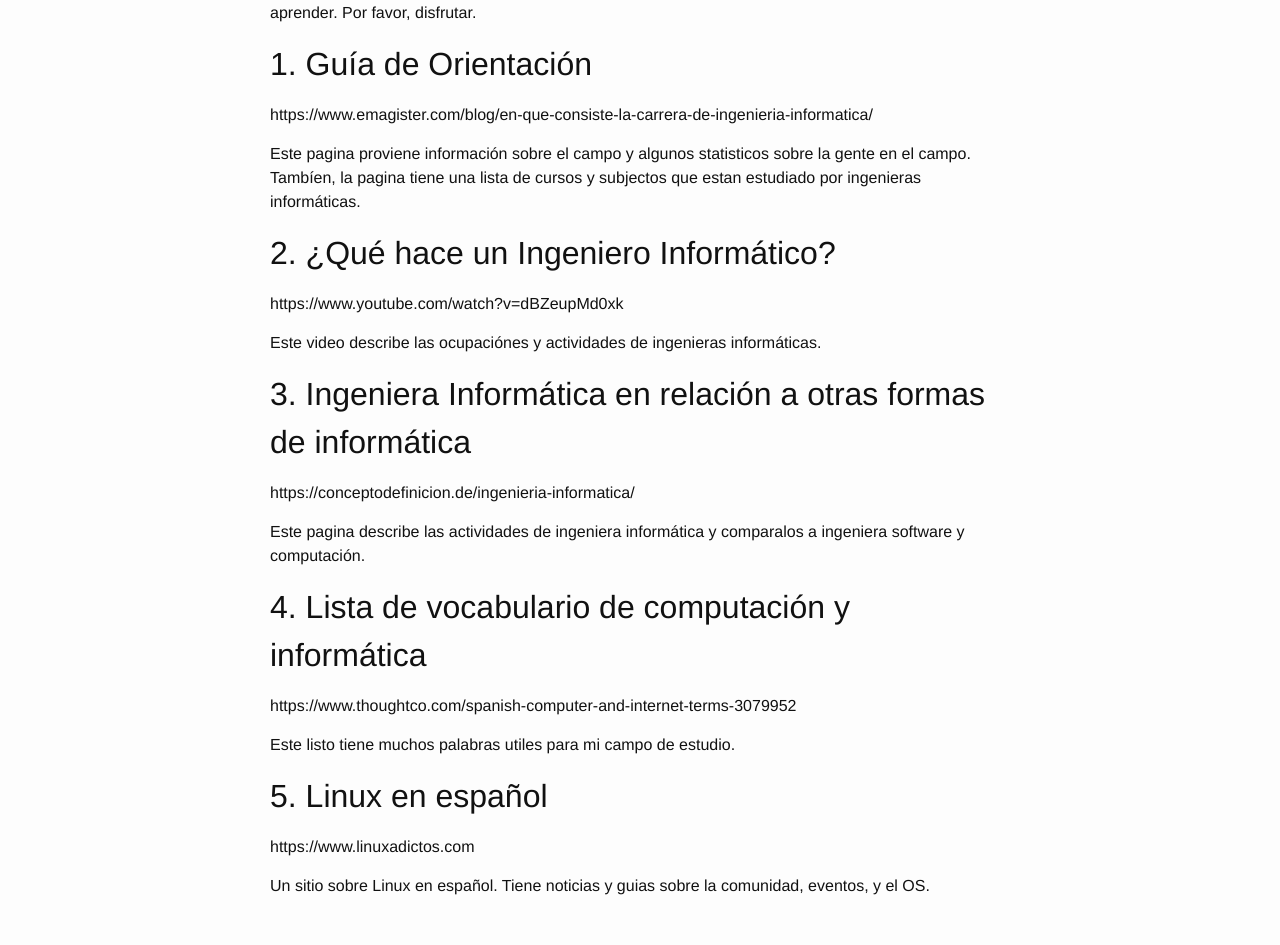
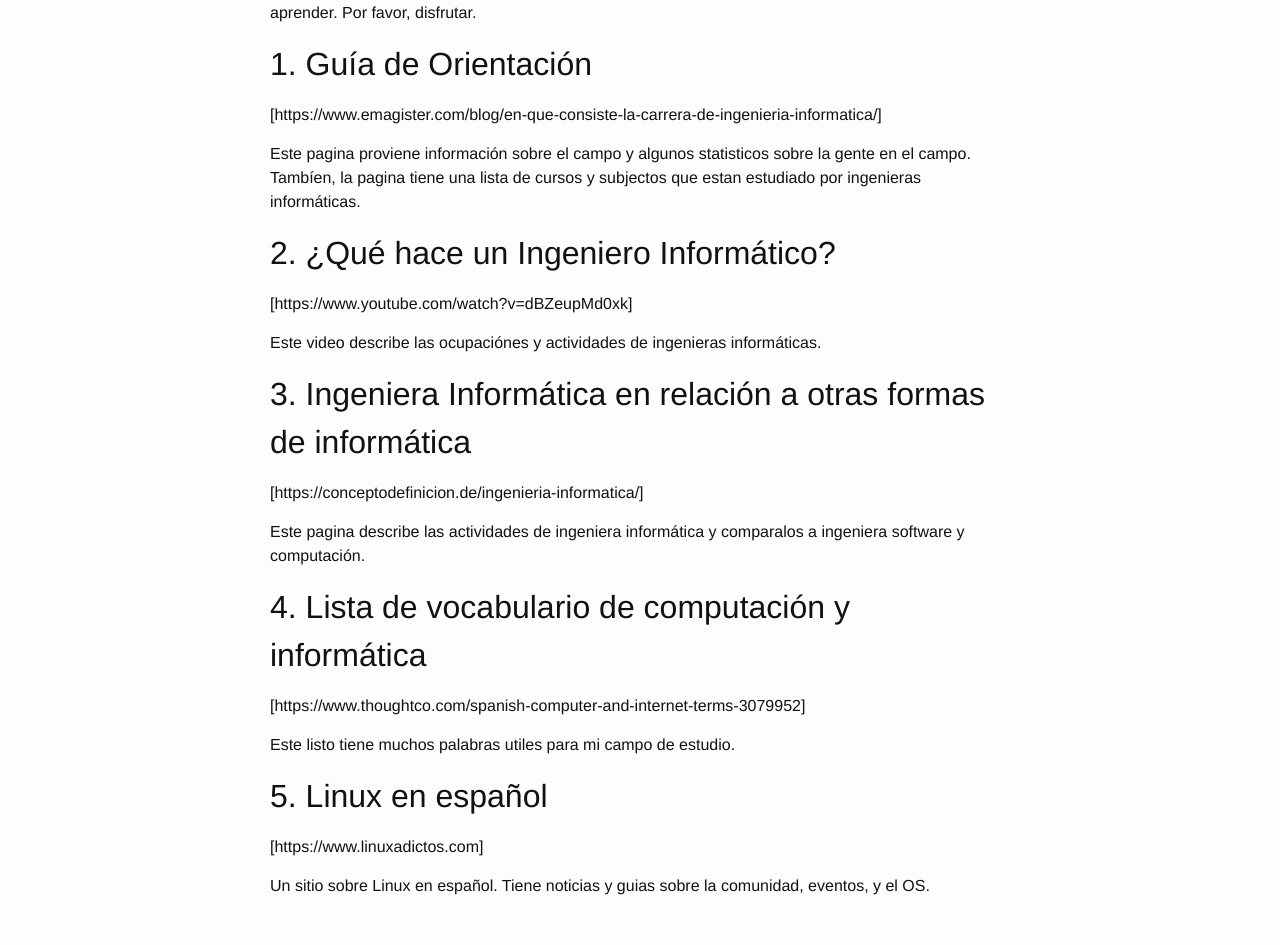
Before and after one commit to WillNilges/willard-en-espanol, a Jekyll site: the page built from _posts/2020-01-29-sitos-utiles.markdown, in a window 1280 px wide. Shown: the part 304-1249 px from the top of the page. Built offline with Jekyll 4.4.1, drawn with Linux system fonts in a browser that asks for light colours.

Commit message:
Update links

```diff
--- a/_posts/2020-01-29-sitos-utiles.markdown
+++ b/_posts/2020-01-29-sitos-utiles.markdown
@@ -10,30 +10,30 @@ He buscado sitos de red en español que describen mi campo de estudio y tienen r
 
 ## 1. Guía de Orientación
 
-https://www.emagister.com/blog/en-que-consiste-la-carrera-de-ingenieria-informatica/
+[https://www.emagister.com/blog/en-que-consiste-la-carrera-de-ingenieria-informatica/]
 
 Este pagina proviene información sobre el campo y algunos statisticos sobre la gente en el campo. Tambíen, la pagina tiene una lista de cursos y subjectos que estan estudiado por ingenieras informáticas.
 
 ## 2. ¿Qué hace un Ingeniero Informático?
 
-https://www.youtube.com/watch?v=dBZeupMd0xk
+[https://www.youtube.com/watch?v=dBZeupMd0xk]
 
 Este video describe las ocupaciónes y actividades de ingenieras informáticas.
 
 ## 3. Ingeniera Informática en relación a otras formas de informática
 
-https://conceptodefinicion.de/ingenieria-informatica/
+[https://conceptodefinicion.de/ingenieria-informatica/]
 
 Este pagina describe las actividades de ingeniera informática y comparalos a ingeniera software y computación.
 
 ## 4. Lista de vocabulario de computación y informática
 
-https://www.thoughtco.com/spanish-computer-and-internet-terms-3079952
+[https://www.thoughtco.com/spanish-computer-and-internet-terms-3079952]
 
 Este listo tiene muchos palabras utiles para mi campo de estudio.
 
 ## 5. Linux en español
 
-https://www.linuxadictos.com
+[https://www.linuxadictos.com]
 
 Un sitio sobre Linux en español. Tiene noticias y guias sobre la comunidad, eventos, y el OS.
```
